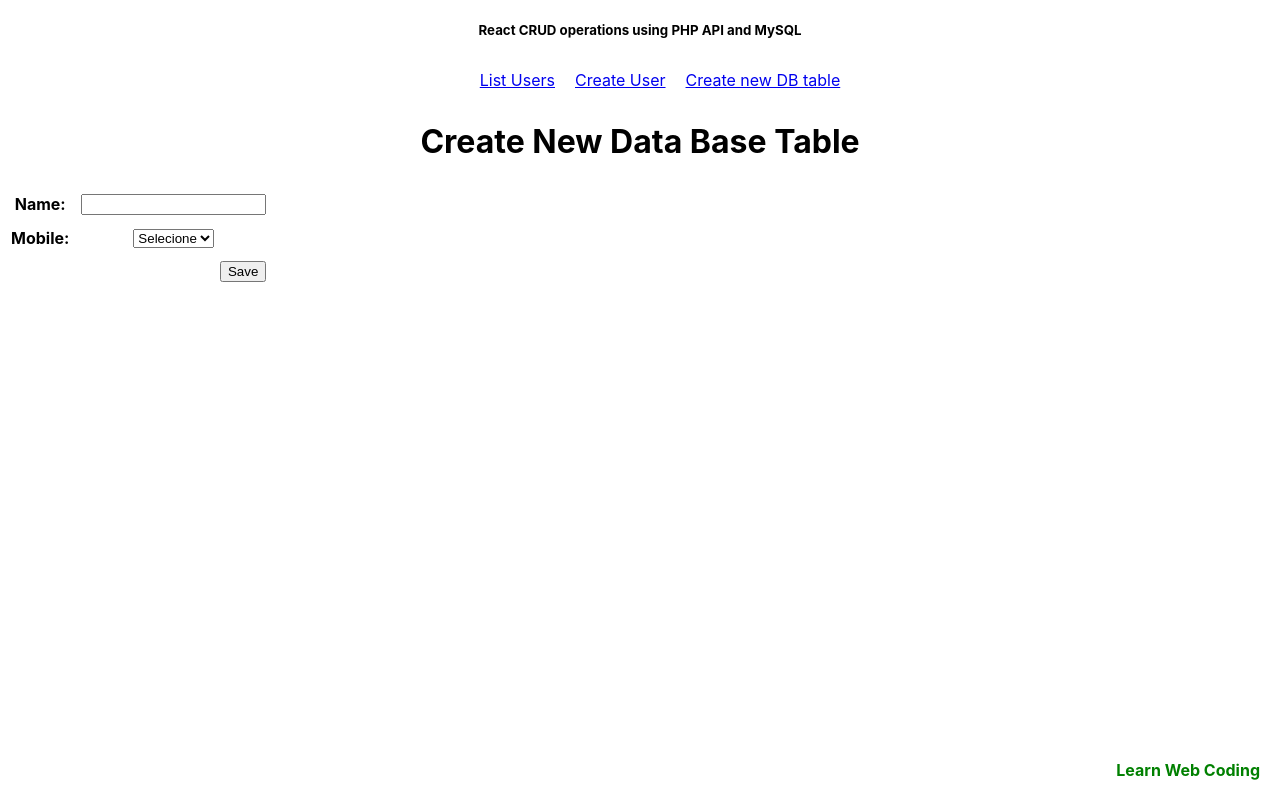
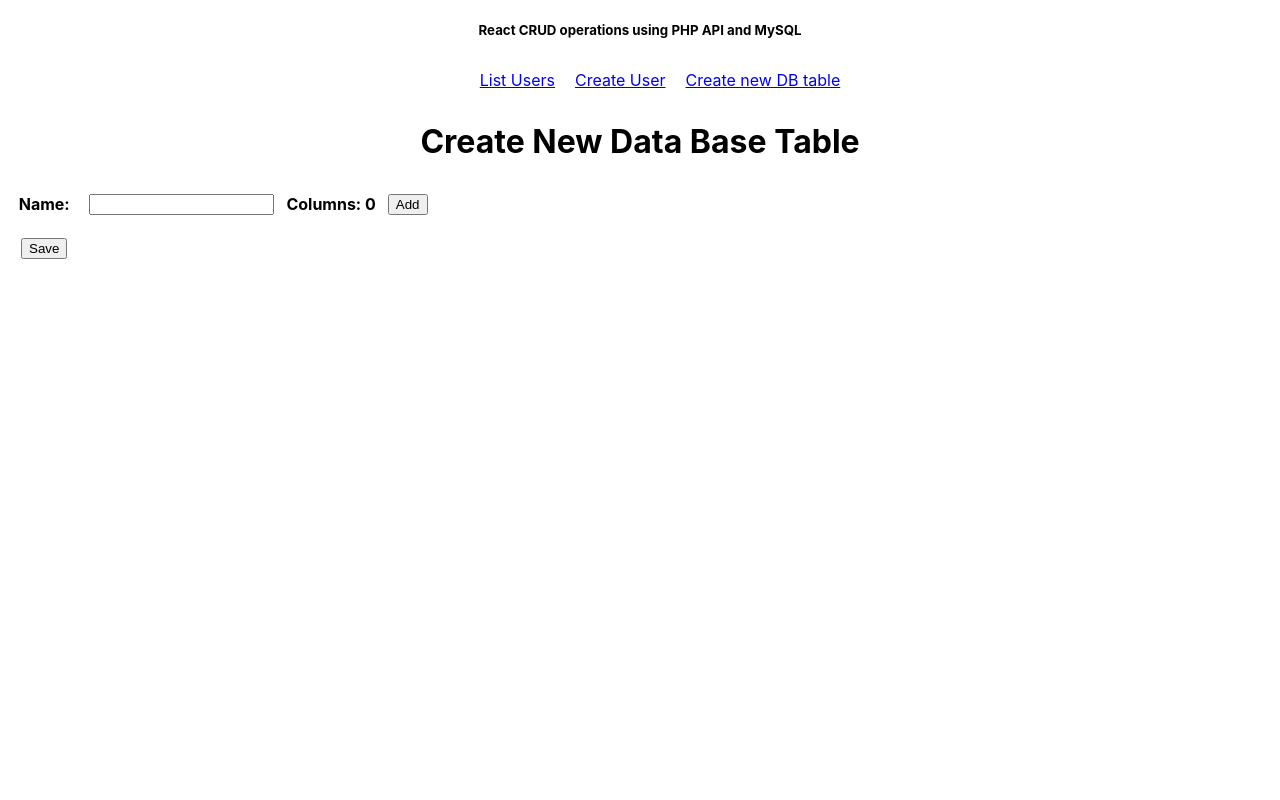
Before and after one commit to pablo-viana-vega/crud, a React (Create React App) app: page /table/create in a window 1280 px wide. Built offline with nearby package versions, Linux system fonts and the light colour scheme.

Commit message:
create table add/remove row front-end

```diff
--- a/public/index.html
+++ b/public/index.html
@@ -39,10 +39,6 @@
       To begin the development, run `npm start` or `yarn start`.
       To create a production bundle, use `npm run build` or `yarn build`.
     -->
-    <div style="position: fixed; bottom: 20px; right: 20px; color: green;">
-      <strong>
-          Learn Web Coding
-      </strong>
-    </div>
+
   </body>
 </html>
--- a/src/components/CreateTable.js
+++ b/src/components/CreateTable.js
@@ -7,7 +7,37 @@ export default function ListUser() {
   const navigate = useNavigate();
 
   const [inputs, setInputs] = useState([]);
+  const [count, setCount] = useState(0);
 
+  const addRow = () => {
+    setCount(count + 1);
+    const table = document.getElementById("table");
+    const row = table.insertRow({count});
+    const cell1 = row.insertCell(0);
+    const cell2 = row.insertCell(1);
+    const cell3 = row.insertCell(2);
+    const removeBtn = document.createElement("button");
+    removeBtn.id = {count};
+    removeBtn.type = "button";
+    removeBtn.innerHTML = "Remove";
+    removeBtn.addEventListener("click", function(){
+      console.log(this);
+      table.deleteRow(this.id);
+      setCount(count - 1);
+    });
+    cell1.innerHTML = `<input type="text" name="name" id="name" placeholder="Name" />`;
+    cell2.innerHTML = `<select name="datatype">
+                        <option value="text">Text</option>
+                        <option value="number">Number</option>
+                        <option value="tables">tables</option>
+                      </select>`;
+    cell3.appendChild(removeBtn);
+  };
+  const removeRow = (rowindex) => {
+    const table = document.getElementById("table");
+    table.deleteRow(rowindex);
+    setCount(count - 1);
+  };
   const handleChange = (event) => {
     const name = event.target.name;
     const value = event.target.value;
@@ -16,7 +46,9 @@ export default function ListUser() {
   const handleSubmit = (event) => {
     event.preventDefault();
 
-    axios.post(`${original}/api/table/create`, inputs).then(function (response) {
+    axios
+      .post(`${original}/api/table/create`, inputs)
+      .then(function (response) {
         console.log(response.data);
         navigate("/");
       });
@@ -25,7 +57,7 @@ export default function ListUser() {
     <div>
       <h1>Create New Data Base Table</h1>
       <form onSubmit={handleSubmit}>
-        <table cellSpacing="10">
+        <table cellSpacing="10" id="table">
           <tbody>
             <tr>
               <th>
@@ -34,25 +66,20 @@ export default function ListUser() {
               <td>
                 <input type="text" name="name" onChange={handleChange} />
               </td>
-            </tr>
-            <tr>
               <th>
-                <label>Mobile: </label>
+                <label>Columns: {count} </label>
               </th>
               <td>
-                <select name="type" onChange={handleChange}>
-                  <option value="sel" selected>Selecione</option>
-                  <option value="table">
-                    Table
-                  </option>
-                </select>
+                <button type="button" onClick={() => addRow()}>Add</button>
               </td>
             </tr>
+            <tfoot>
               <tr>
                 <td colSpan="2" align="right">
                   <button>Save</button>
                 </td>
               </tr>
+            </tfoot>
           </tbody>
         </table>
       </form>
--- a/src/components/ListUser.js
+++ b/src/components/ListUser.js
@@ -9,7 +9,7 @@ export default function ListUser() {
     const [tables, setTables] = useState([]);
     useEffect(() => {
         getUsers();
-        getTables()
+        getTables();
     }, []);
 
     function getTables() {
@@ -29,6 +29,12 @@ export default function ListUser() {
         axios.delete(`${original}/api/user/${id}/delete`).then(function(response){
             console.log(response.data);
             getUsers();
+        });
+    }
+    const deleteTable = (name) => {
+        axios.delete(`${original}/api/tables/${name}/delete`).then(function(response){
+            console.log(response.data);
+            getTables()
         });
     }
     return (
@@ -71,8 +77,8 @@ export default function ListUser() {
                         <tr key={key}>
 
                             <td>{table[Object.keys(table)[0]]}</td>
-                                {/* <Link to={`user/${user.id}/edit`} style={{marginRight: "10px"}}>Edit</Link>
-                                <button onClick={() => deleteUser(user.id)}>Delete</button>      */}
+                                {/* <Link to={`user/${user.id}/edit`} style={{marginRight: "10px"}}>Edit</Link> */}
+                                <button onClick={() => deleteTable(table[Object.keys(table)[0]])}>Delete</button>
                         </tr>
                     )}
 
```
Also changed, not shown: 1 other file (tests, documents, lock files or other folders). Lines whose indentation alone changed are shown as unchanged.
